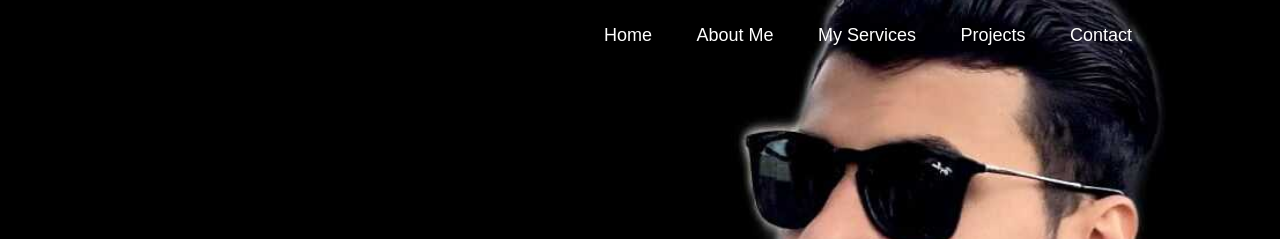
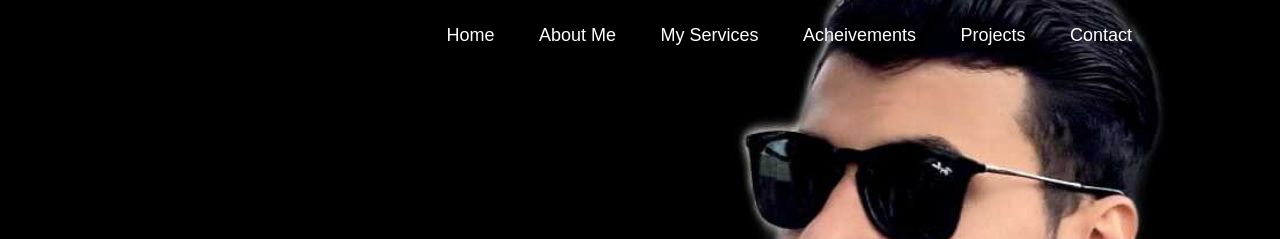
Before and after one commit to Anmol2002/Portfolio, a plain HTML site: page index.html in a window 1280 px wide. Shown: the top 239 px of the page. Drawn offline with nearby package versions, Linux system fonts and the light colour scheme.

Commit message:
index.html

```diff
--- a/index.html
+++ b/index.html
@@ -28,6 +28,7 @@
                     <li><a href="#header">Home</a></li>
                     <li><a href="#about">About Me</a></li>
                     <li><a href="#domain">My Services</a></li>
+                    <li><a href="#course">Acheivements</a></li>
                     <li><a href="#project">Projects</a></li>
                     <li><a href="#contact">Contact</a></li>
                 </ul>
```
